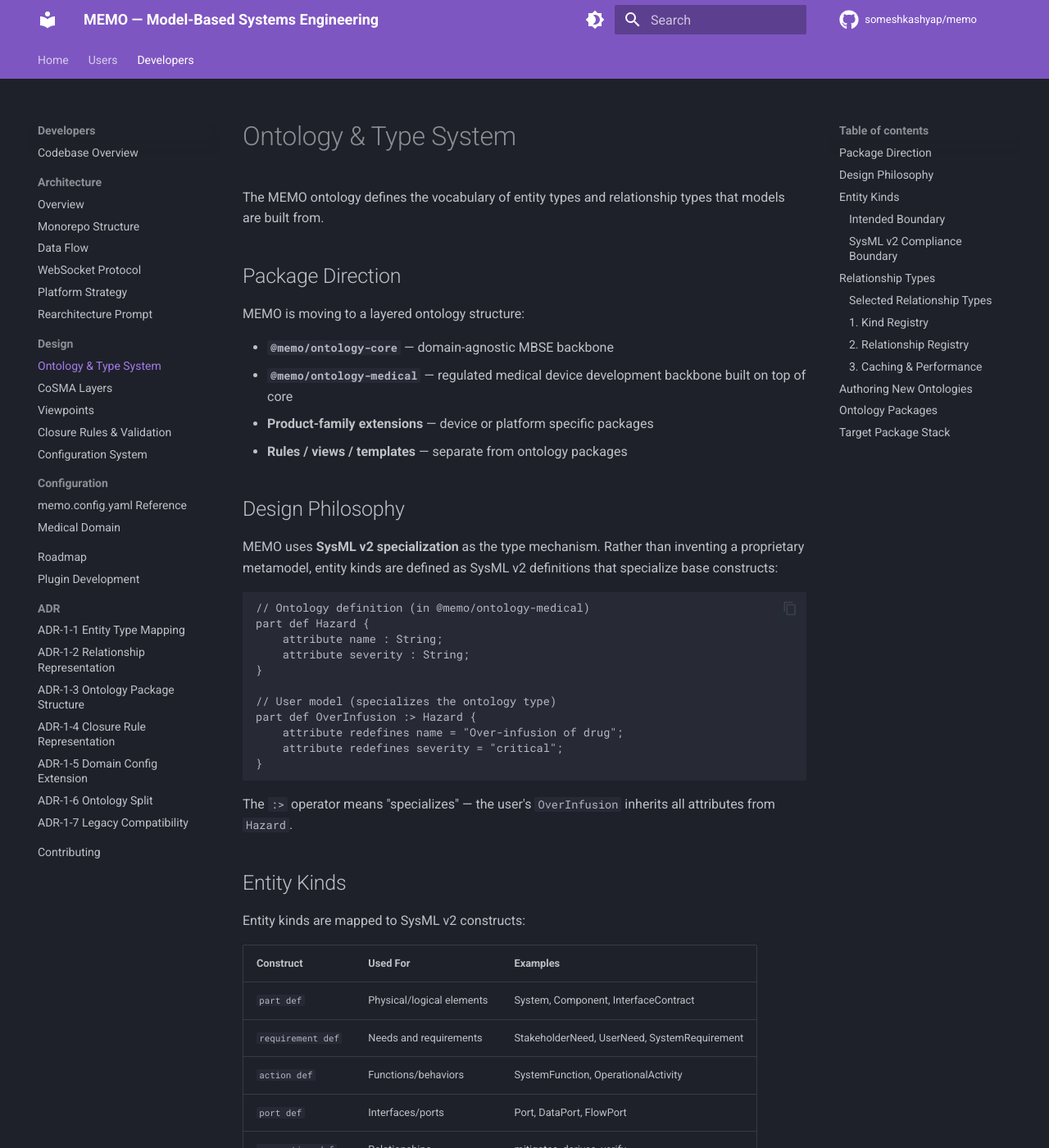
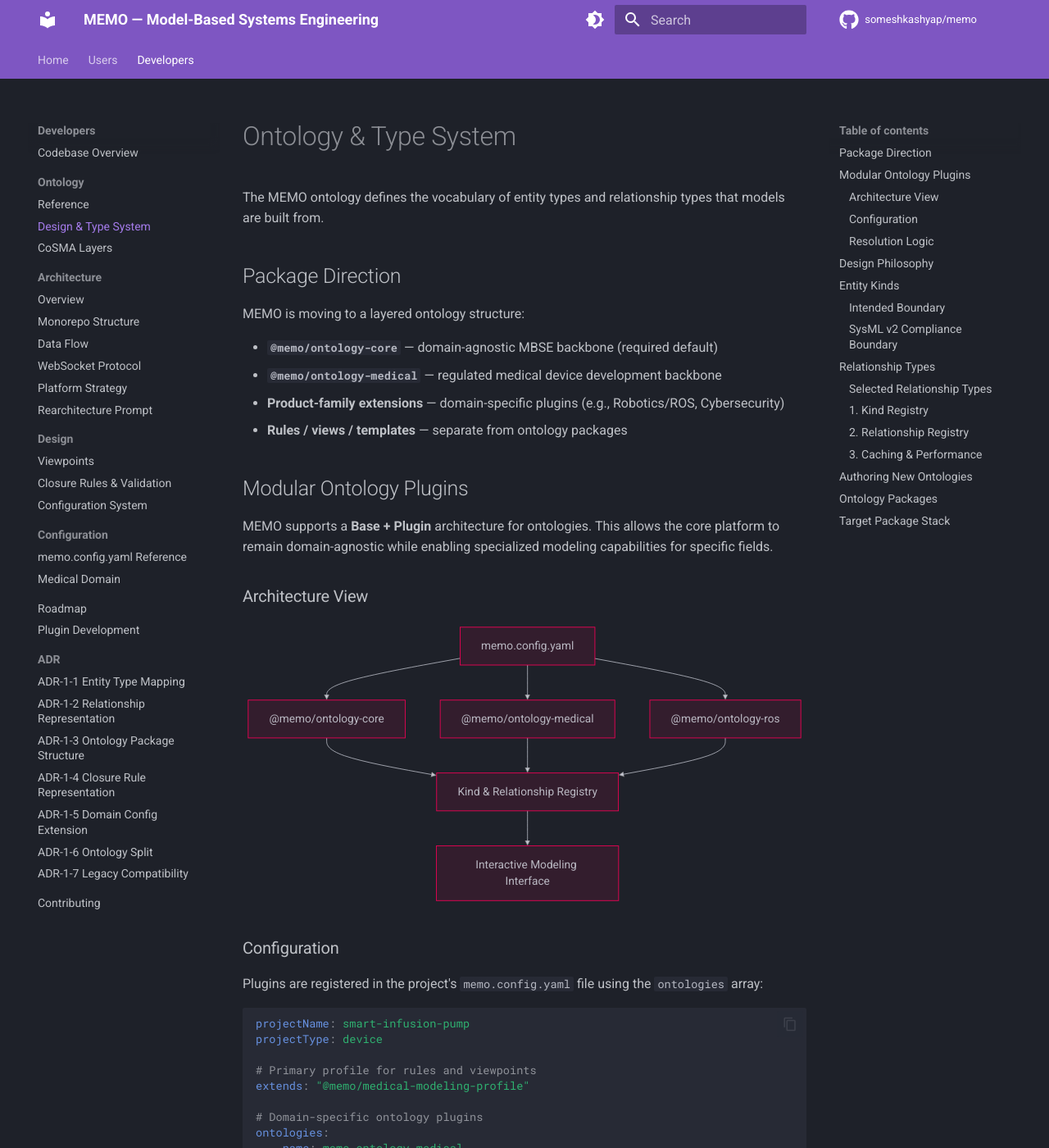
Before and after one commit to memoarchitect/memo-architect, an MkDocs documentation site: the page built from docs/src/developers/design/ontology.md, in a window 1280 px wide and 1400 px high. Shown: the whole window at 82% size. Built offline with MkDocs 1.6.1 and Material for MkDocs 9.7.7, drawn with Linux system fonts in a browser that asks for light colours; comment, search, counter and statistics services are not loaded; some of the changed text lies outside the part shown.

Commit message:
feat: implement modular ontology loading and add ontology reference docs

````diff
--- a/docs/src/developers/design/ontology.md
+++ b/docs/src/developers/design/ontology.md
@@ -6,10 +6,54 @@ The MEMO ontology defines the vocabulary of entity types and relationship types
 
 MEMO is moving to a layered ontology structure:
 
-- **`@memo/ontology-core`** — domain-agnostic MBSE backbone
-- **`@memo/ontology-medical`** — regulated medical device development backbone built on top of core
-- **Product-family extensions** — device or platform specific packages
+- **`@memo/ontology-core`** — domain-agnostic MBSE backbone (required default)
+- **`@memo/ontology-medical`** — regulated medical device development backbone
+- **Product-family extensions** — domain-specific plugins (e.g., Robotics/ROS, Cybersecurity)
 - **Rules / views / templates** — separate from ontology packages
+
+## Modular Ontology Plugins
+
+MEMO supports a **Base + Plugin** architecture for ontologies. This allows the core platform to remain domain-agnostic while enabling specialized modeling capabilities for specific fields.
+
+### Architecture View
+
+```mermaid
+graph TD
+    ProjectConfig["memo.config.yaml"] --> Base["@memo/ontology-core"]
+    ProjectConfig --> Plugin1["@memo/ontology-medical"]
+    ProjectConfig --> Plugin2["@memo/ontology-ros"]
+
+    Base --> Registry["Kind & Relationship Registry"]
+    Plugin1 --> Registry
+    Plugin2 --> Registry
+
+    Registry --> Modeling["Interactive Modeling Interface"]
+```
+
+### Configuration
+
+Plugins are registered in the project's `memo.config.yaml` file using the `ontologies` array:
+
+```yaml
+projectName: smart-infusion-pump
+projectType: device
+
+# Primary profile for rules and viewpoints
+extends: "@memo/medical-modeling-profile"
+
+# Domain-specific ontology plugins
+ontologies:
+  - name: memo-ontology-medical
+    version: "^0.1.0"
+  - name: memo-ontology-ros      # Example: for robotics integration
+    version: "1.2.0"
+```
+
+### Resolution Logic
+
+1.  **Core Default**: The system always attempts to load `@memo/ontology-core` as the foundational backbone.
+2.  **Extends Chain**: The loader walks the `extends` chain of the configured profile to find parent ontologies.
+3.  **Plugins**: Packages listed in the `ontologies` array are resolved and their `sysml/` contents are merged into the global registry.
 
 ## Design Philosophy
 
--- a/mkdocs.yml
+++ b/mkdocs.yml
@@ -82,6 +82,10 @@ nav:
           - Medical Device Quick Start: users/medical-device-tutorial.md
   - Developers:
       - Codebase Overview: developers/codebase-overview.md
+      - Ontology:
+          - Reference: developers/ontology/reference.md
+          - Design & Type System: developers/design/ontology.md
+          - CoSMA Layers: developers/design/cosma-layers.md
       - Architecture:
           - Overview: developers/architecture/overview.md
           - Monorepo Structure: developers/architecture/monorepo.md
@@ -90,8 +94,6 @@ nav:
           - Platform Strategy: developers/architecture/platform-strategy.md
           - Rearchitecture Prompt: developers/architecture/rearchitect-prompt.md
       - Design:
-          - Ontology & Type System: developers/design/ontology.md
-          - CoSMA Layers: developers/design/cosma-layers.md
           - Viewpoints: developers/design/viewpoints.md
           - Closure Rules & Validation: developers/design/closure-rules.md
           - Configuration System: developers/design/configuration.md
````
Also changed, not shown: docs/src/developers/ontology/reference.md (added, +71 -0 lines), 1 other file.
